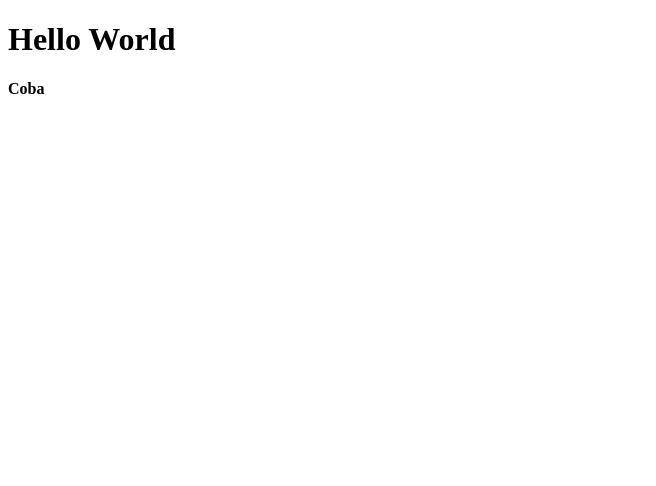
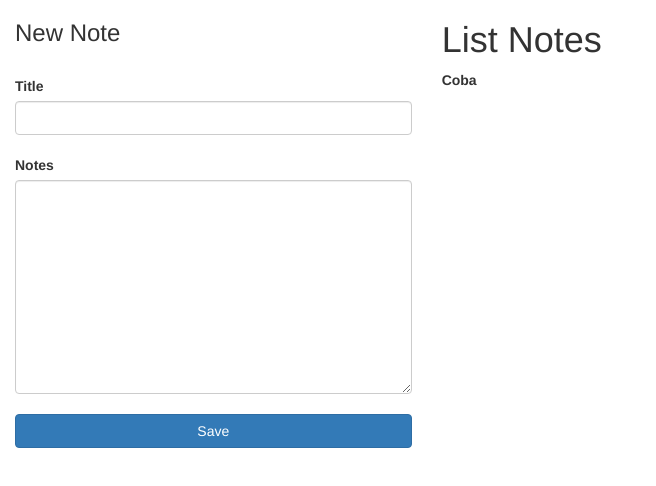
Before and after one commit to nurcahyopujo/iNote, a React app: page / in a window 1280 px wide. Shown: the whole page, without its empty margins (0-656 px from the left). Built offline with nearby package versions, Linux system fonts and the light colour scheme.

Commit message:
create component new note

```diff
--- a/App.js
+++ b/App.js
@@ -1,12 +1,19 @@
 import React from 'react';
 import ReactDOM from 'react-dom';
+
+import NewNote from './components/NewNote.js';
 
 class App extends React.Component {
   render() {
     return (
       <div>
-        <h1>Hello World</h1>
-        <b>Coba</b>
+        <div className="col-md-4">
+          <NewNote />
+        </div>
+        <div className="col-md-8">
+          <h1>List Notes</h1>
+          <b>Coba</b>
+        </div>
       </div>
     );
   }
--- /dev/null
+++ b/components/NewNote.js
@@ -0,0 +1,19 @@
+import React from 'react';
+
+class NewNote extends React.Component {
+  render() {
+    return (
+      <div>
+        <h3>New Note</h3><br />
+        <label>Title</label>
+        <input type="text" className="form-control" /><br />
+        <label>Notes</label>
+        <textarea className="form-control" rows="10">
+        </textarea><br />
+        <button className="btn btn-block btn-primary">Save</button>
+      </div>
+    );
+  }
+}
+
+export default NewNote;
--- a/index.html
+++ b/index.html
@@ -3,6 +3,7 @@
 <head>
   <meta charset="UTF-8">
   <title>iNotes</title>
+  <link rel="stylesheet" href="https://cdnjs.cloudflare.com/ajax/libs/twitter-bootstrap/3.3.7/css/bootstrap.min.css" media="screen" title="no title" charset="utf-8">
 </head>
 <body>
   <div id="app"></div>
```
